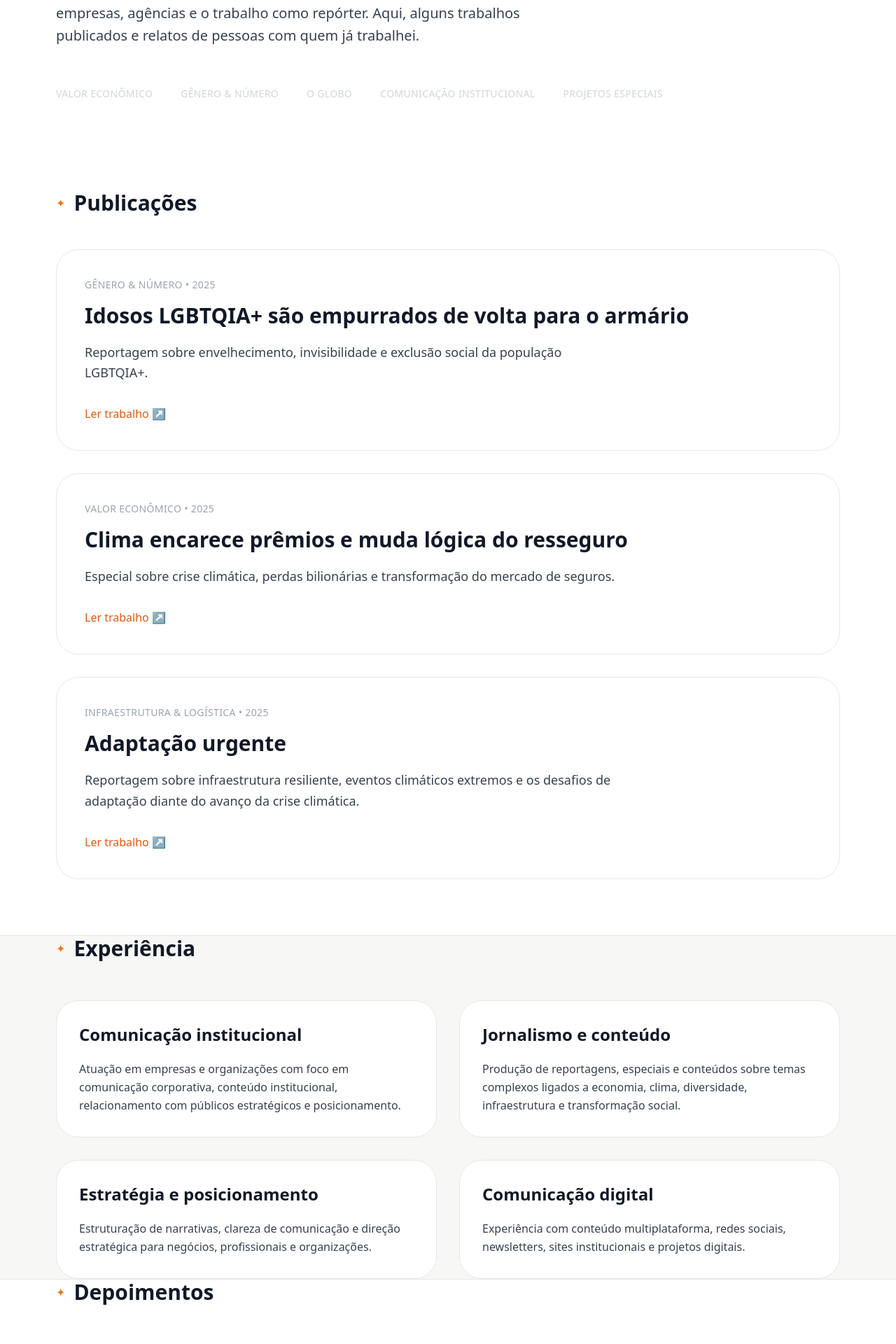
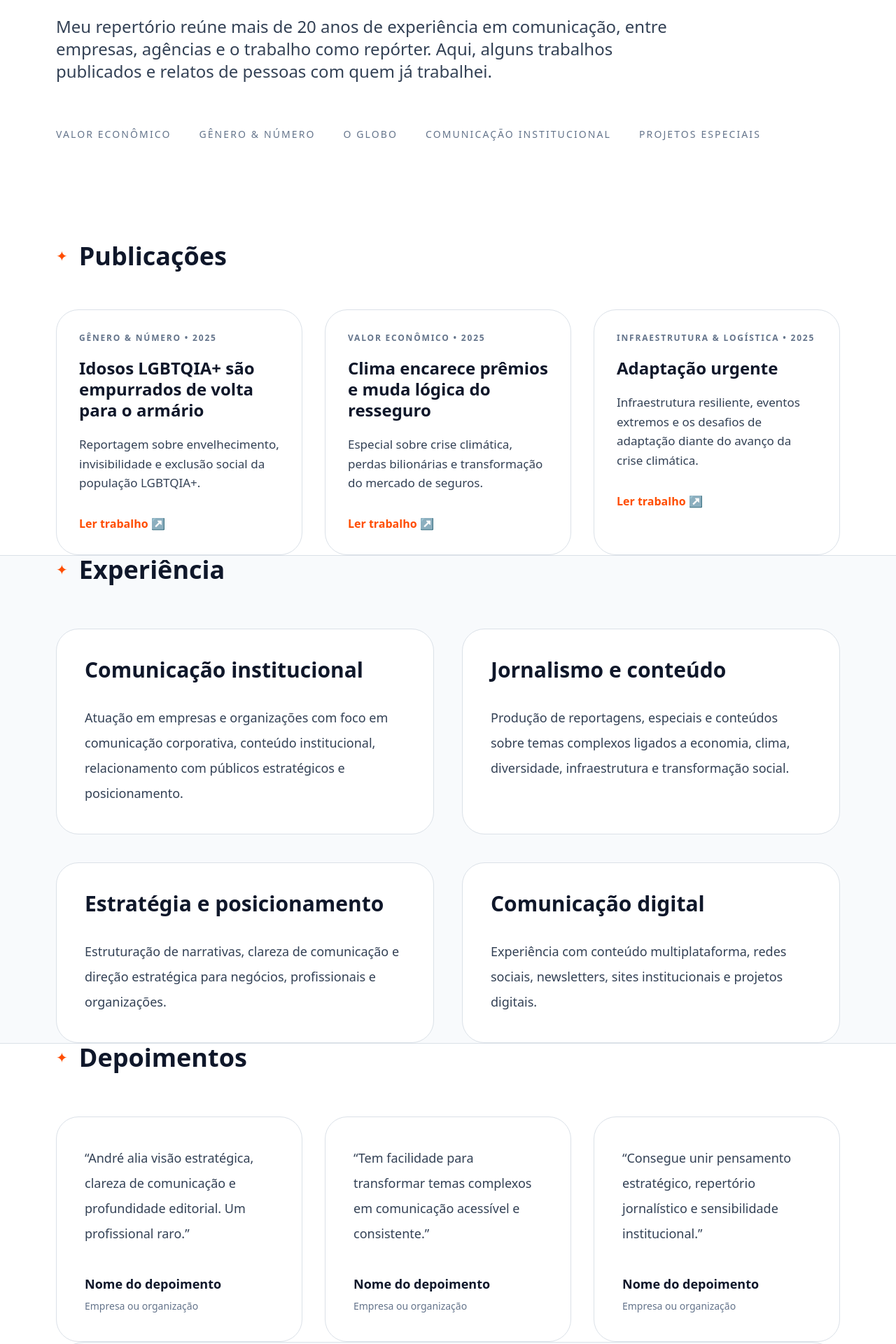
Before and after one commit to andretomazela-dev/integrado, a Next.js app: page /repertorio1 in a window 1280 px wide. Shown: the part 540-2460 px from the top of the page at 70% size. Built offline with nearby package versions, Linux system fonts and the light colour scheme.

Commit message:
Update page.jsx

```diff
--- a/app/repertorio1/page.jsx
+++ b/app/repertorio1/page.jsx
@@ -28,8 +28,8 @@ const trabalhos = [
     ano: "2025",
     titulo: "Adaptação urgente",
     descricao:
-      "Reportagem sobre infraestrutura resiliente, eventos climáticos extremos e os desafios de adaptação diante do avanço da crise climática.",
-    link: "/repertorio/adaptacao-urgente.jpg",
+      "Infraestrutura resiliente, eventos extremos e os desafios de adaptação diante do avanço da crise climática.",
+    link: "/repertorio/adaptacao-urgente.pdf",
   },
 ];
 
@@ -58,32 +58,33 @@ const depoimentos = [
 
 export default function Page() {
   return (
-    <div>
+    <div className="bg-white text-[#111827]">
+
       <Header />
 
-      <main className="bg-white">
+      <main>
 
         {/* HERO */}
 
-        <section className="container py-20 md:py-32">
+        <section className="container py-24 md:py-36">
 
-          <p className="uppercase tracking-[0.2em] text-sm text-orange-600 font-semibold">
+          <p className="uppercase tracking-[0.25em] text-xs text-[#FF4D00] font-bold">
             REPERTÓRIO
           </p>
 
-          <h1 className="mt-4 text-4xl md:text-6xl font-extrabold leading-[0.95] tracking-tight max-w-5xl text-[#111827]">
+          <h1 className="mt-5 text-5xl md:text-7xl font-extrabold leading-[0.92] tracking-tight max-w-6xl text-[#0f172a]">
             Comunicação, estratégia e repertório construídos ao longo de mais de 20 anos.
           </h1>
 
-          <p className="mt-10 text-xl text-gray-700 leading-relaxed max-w-3xl">
+          <p className="mt-10 text-xl md:text-2xl text-[#334155] leading-relaxed max-w-4xl">
             Meu repertório reúne mais de 20 anos de experiência em comunicação,
             entre empresas, agências e o trabalho como repórter. Aqui, alguns
             trabalhos publicados e relatos de pessoas com quem já trabalhei.
           </p>
 
-          {/* Logos / áreas */}
+          {/* Áreas / veículos */}
 
-          <div className="mt-14 flex flex-wrap items-center gap-x-10 gap-y-4 text-gray-300 text-sm tracking-wide uppercase">
+          <div className="mt-16 flex flex-wrap gap-x-10 gap-y-5 text-sm uppercase tracking-[0.15em] text-[#64748b] font-medium">
 
             <span>Valor Econômico</span>
             <span>Gênero & Número</span>
@@ -97,43 +98,45 @@ export default function Page() {
 
         {/* PUBLICAÇÕES */}
 
-        <section className="container pb-28">
+        <section className="container pb-32">
 
-          <div className="flex items-center gap-3 mb-12">
+          <div className="flex items-center gap-4 mb-14">
 
-            <span className="text-orange-500">✦</span>
+            <span className="text-[#FF4D00] text-xl">✦</span>
 
-            <h2 className="text-3xl font-bold text-[#111827]">
+            <h2 className="text-4xl font-extrabold text-[#0f172a]">
               Publicações
             </h2>
 
           </div>
 
-          <div className="space-y-8">
+          {/* GRID 3 COLUNAS */}
+
+          <div className="grid gap-8 lg:grid-cols-3">
 
             {trabalhos.map((item) => (
 
               <article
                 key={item.titulo}
-                className="border border-gray-200 rounded-[2rem] p-10 hover:shadow-lg transition-all duration-300 bg-white"
+                className="border border-[#dbe1e8] rounded-[2rem] p-8 bg-white hover:shadow-xl transition-all duration-300"
               >
 
-                <div className="text-sm uppercase tracking-wide text-gray-400">
+                <div className="text-xs uppercase tracking-[0.15em] text-[#64748b] font-semibold">
                   {item.veiculo} • {item.ano}
                 </div>
 
-                <h3 className="mt-4 text-2xl md:text-3xl font-bold leading-tight text-[#111827]">
+                <h3 className="mt-5 text-2xl font-extrabold leading-tight text-[#0f172a]">
                   {item.titulo}
                 </h3>
 
-                <p className="mt-5 text-lg text-gray-700 leading-relaxed max-w-3xl">
+                <p className="mt-5 text-[17px] text-[#334155] leading-relaxed">
                   {item.descricao}
                 </p>
 
                 <Link
                   href={item.link}
                   target="_blank"
-                  className="inline-flex items-center gap-2 mt-8 text-orange-600 font-medium hover:opacity-80 transition-opacity"
+                  className="inline-flex items-center gap-2 mt-8 text-[#FF4D00] font-semibold hover:opacity-80 transition-opacity"
                 >
                   Ler trabalho ↗
                 </Link>
@@ -148,29 +151,29 @@ export default function Page() {
 
         {/* EXPERIÊNCIA */}
 
-        <section className="bg-[#f7f7f5] border-y border-gray-200 mt-20">
+        <section className="bg-[#f8fafc] border-y border-[#dbe1e8]">
 
-          <div className="container py-28">
+          <div className="container py-32">
 
-            <div className="flex items-center gap-3 mb-14">
+            <div className="flex items-center gap-4 mb-16">
 
-              <span className="text-orange-500">✦</span>
+              <span className="text-[#FF4D00] text-xl">✦</span>
 
-              <h2 className="text-3xl font-bold text-[#111827]">
+              <h2 className="text-4xl font-extrabold text-[#0f172a]">
                 Experiência
               </h2>
 
             </div>
 
-            <div className="grid gap-8 md:grid-cols-2">
+            <div className="grid gap-10 md:grid-cols-2">
 
-              <div className="bg-white border border-gray-200 rounded-[2rem] p-8">
+              <div className="bg-white border border-[#dbe1e8] rounded-[2rem] p-10">
 
-                <h3 className="text-2xl font-bold text-[#111827]">
+                <h3 className="text-3xl font-bold text-[#0f172a]">
                   Comunicação institucional
                 </h3>
 
-                <p className="mt-5 text-gray-700 leading-relaxed">
+                <p className="mt-8 text-lg text-[#334155] leading-loose">
                   Atuação em empresas e organizações com foco em comunicação
                   corporativa, conteúdo institucional, relacionamento com públicos
                   estratégicos e posicionamento.
@@ -178,13 +181,13 @@ export default function Page() {
 
               </div>
 
-              <div className="bg-white border border-gray-200 rounded-[2rem] p-8">
+              <div className="bg-white border border-[#dbe1e8] rounded-[2rem] p-10">
 
-                <h3 className="text-2xl font-bold text-[#111827]">
+                <h3 className="text-3xl font-bold text-[#0f172a]">
                   Jornalismo e conteúdo
                 </h3>
 
-                <p className="mt-5 text-gray-700 leading-relaxed">
+                <p className="mt-8 text-lg text-[#334155] leading-loose">
                   Produção de reportagens, especiais e conteúdos sobre temas
                   complexos ligados a economia, clima, diversidade,
                   infraestrutura e transformação social.
@@ -192,26 +195,26 @@ export default function Page() {
 
               </div>
 
-              <div className="bg-white border border-gray-200 rounded-[2rem] p-8">
+              <div className="bg-white border border-[#dbe1e8] rounded-[2rem] p-10">
 
-                <h3 className="text-2xl font-bold text-[#111827]">
+                <h3 className="text-3xl font-bold text-[#0f172a]">
                   Estratégia e posicionamento
                 </h3>
 
-                <p className="mt-5 text-gray-700 leading-relaxed">
+                <p className="mt-8 text-lg text-[#334155] leading-loose">
                   Estruturação de narrativas, clareza de comunicação e direção
                   estratégica para negócios, profissionais e organizações.
                 </p>
 
               </div>
 
-              <div className="bg-white border border-gray-200 rounded-[2rem] p-8">
+              <div className="bg-white border border-[#dbe1e8] rounded-[2rem] p-10">
 
-                <h3 className="text-2xl font-bold text-[#111827]">
+                <h3 className="text-3xl font-bold text-[#0f172a]">
                   Comunicação digital
                 </h3>
 
-                <p className="mt-5 text-gray-700 leading-relaxed">
+                <p className="mt-8 text-lg text-[#334155] leading-loose">
                   Experiência com conteúdo multiplataforma, redes sociais,
                   newsletters, sites institucionais e projetos digitais.
                 </p>
@@ -226,38 +229,38 @@ export default function Page() {
 
         {/* DEPOIMENTOS */}
 
-        <section className="container pt-32 pb-28">
+        <section className="container py-32">
 
-          <div className="flex items-center gap-3 mb-14">
+          <div className="flex items-center gap-4 mb-16">
 
-            <span className="text-orange-500">✦</span>
+            <span className="text-[#FF4D00] text-xl">✦</span>
 
-            <h2 className="text-3xl font-bold text-[#111827]">
+            <h2 className="text-4xl font-extrabold text-[#0f172a]">
               Depoimentos
             </h2>
 
           </div>
 
-          <div className="grid gap-8 lg:grid-cols-2">
+          <div className="grid gap-8 lg:grid-cols-3">
 
             {depoimentos.map((item) => (
 
               <article
                 key={item.texto}
-                className="bg-white border border-gray-200 rounded-[2rem] p-10"
+                className="bg-white border border-[#dbe1e8] rounded-[2rem] p-10"
               >
 
-                <p className="text-lg text-gray-700 leading-relaxed">
+                <p className="text-lg text-[#334155] leading-loose">
                   “{item.texto}”
                 </p>
 
-                <div className="mt-8">
+                <div className="mt-10">
 
-                  <p className="font-semibold text-[#111827]">
+                  <p className="font-bold text-[#0f172a] text-lg">
                     {item.autor}
                   </p>
 
-                  <p className="text-sm text-gray-500 mt-1">
+                  <p className="text-sm text-[#64748b] mt-2">
                     {item.cargo}
                   </p>
 
@@ -273,22 +276,22 @@ export default function Page() {
 
         {/* CTA */}
 
-        <section className="container pb-28">
+        <section className="container pb-32">
 
-          <div className="rounded-[2.5rem] border border-gray-200 bg-[#f7f7f5] p-10 md:p-16">
+          <div className="rounded-[2.5rem] border border-[#dbe1e8] bg-[#f8fafc] p-12 md:p-20">
 
-            <h2 className="text-3xl md:text-5xl font-bold leading-tight text-[#111827] max-w-4xl">
+            <h2 className="text-4xl md:text-6xl font-extrabold leading-[1.05] text-[#0f172a] max-w-5xl">
               Precisa organizar a comunicação do seu negócio, projeto ou marca pessoal?
             </h2>
 
-            <p className="mt-6 text-xl text-gray-700 max-w-2xl leading-relaxed">
+            <p className="mt-8 text-xl text-[#334155] max-w-3xl leading-relaxed">
               Posso ajudar com posicionamento, clareza de comunicação,
               conteúdo estratégico e estruturação narrativa.
             </p>
 
             <Link
               href="/contato"
-              className="inline-flex items-center justify-center mt-10 bg-[#FF4D00] hover:opacity-90 text-white font-semibold px-7 py-4 rounded-2xl transition-all"
+              className="inline-flex items-center justify-center mt-12 bg-[#FF4D00] hover:opacity-90 text-white font-bold px-8 py-5 rounded-2xl transition-all"
             >
               Vamos conversar
             </Link>
@@ -300,6 +303,7 @@ export default function Page() {
       </main>
 
       <Footer />
+
     </div>
   );
 }
```
